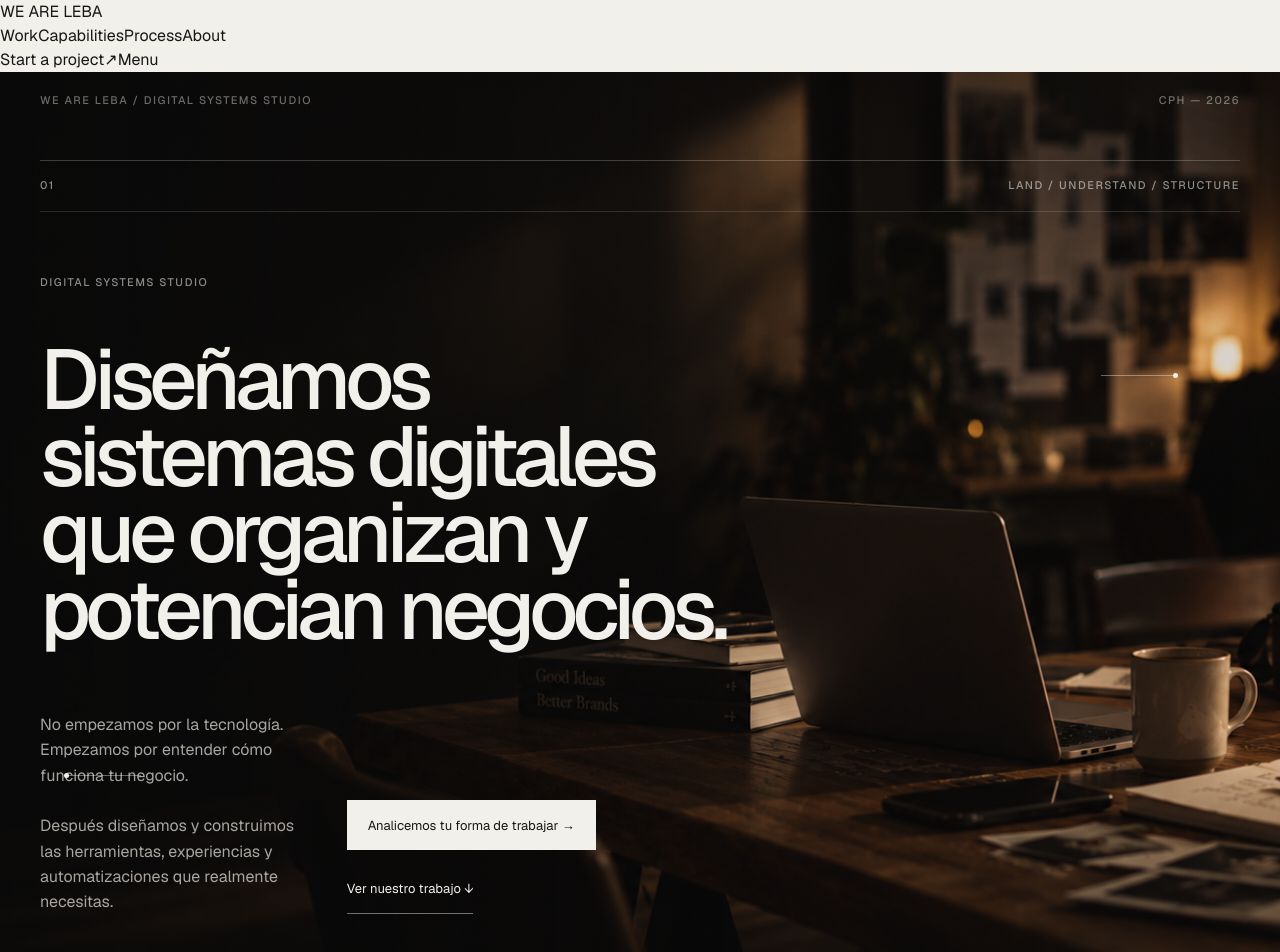
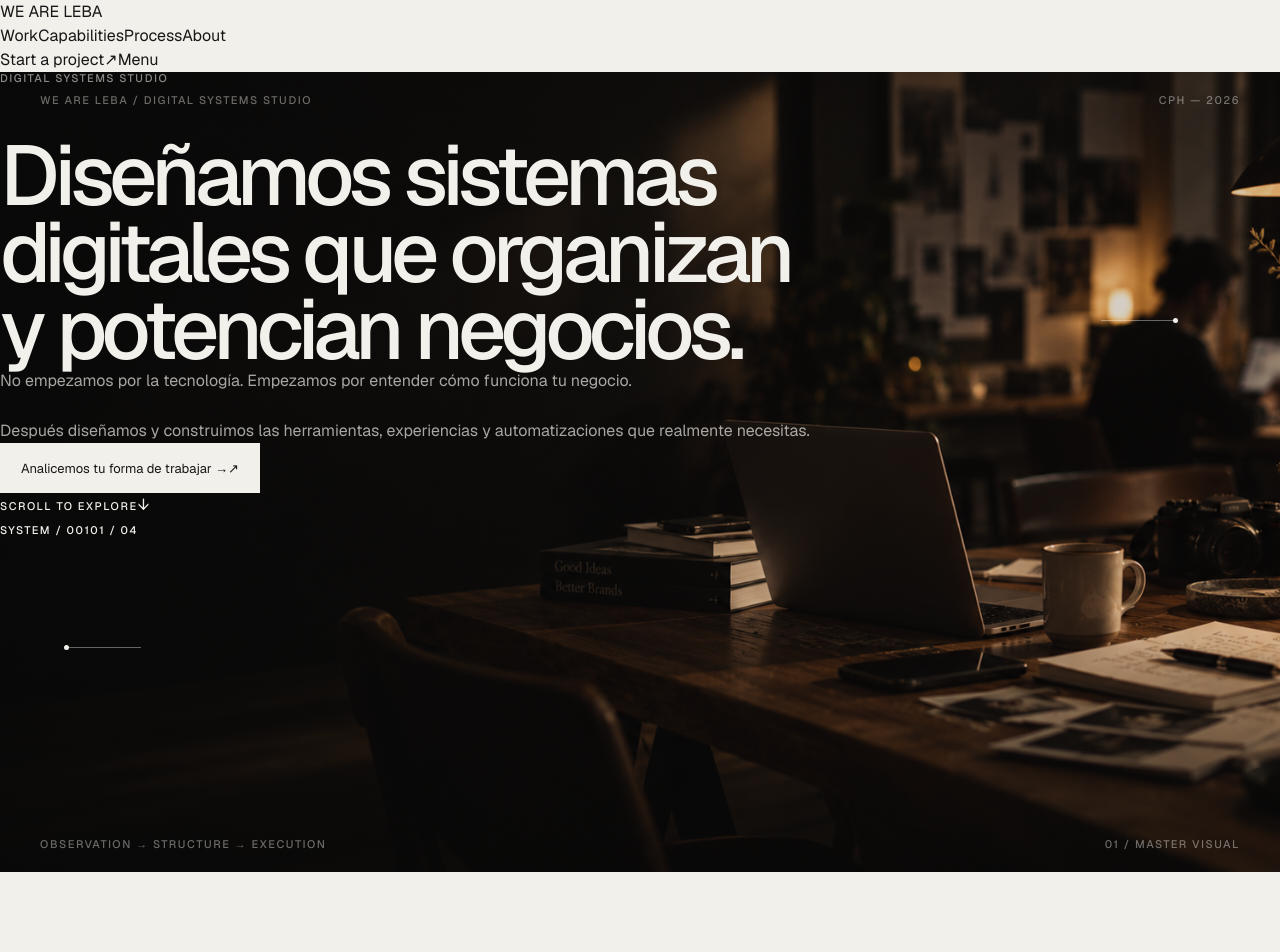
Before and after one commit to NicolasLlanos8799/weareleba, a Next.js app: page / in a window 1280 px wide. Shown: the top 952 px of the page. After the commit the page ends 872 px from the top, so only its background shows below. Built offline with nearby package versions, Linux system fonts and the light colour scheme.

Commit message:
feat: rebuild hero composition around cinematic master visual

```diff
--- a/components/sections/Hero.tsx
+++ b/components/sections/Hero.tsx
@@ -5,23 +5,19 @@ export function Hero() {
   const { hero } = homeContent;
 
   return (
-    <section id="top" className="hero" aria-labelledby="hero-title">
+    <section id="top" className="hero hero-cinematic" aria-labelledby="hero-title">
       <HeroReferenceVisual />
 
-      <div className="container hero-shell">
-        <div className="hero-index technical" aria-hidden="true">
-          <span>01</span>
-          <span>LAND / UNDERSTAND / STRUCTURE</span>
-        </div>
+      <div className="hero-cinematic-shade" aria-hidden="true" />
+      <div className="hero-cinematic-vignette" aria-hidden="true" />
 
-        <div className="grid-12 hero-layout">
-          <div className="hero-copy">
+      <div className="hero-content">
+        <div className="hero-copy-cinematic">
           <p className="technical hero-eyebrow">{hero.eyebrow}</p>
           <h1 id="hero-title" className="hero-title">
             {hero.headline}
           </h1>
 
-            <div className="hero-bottom">
           <p className="hero-body">
             {hero.body.split("\n\n").map((paragraph, index) => (
               <span key={index}>
@@ -34,18 +30,23 @@ export function Hero() {
           <div className="hero-actions">
             <a className="button-primary focusable" href="#contact">
               {hero.primaryCta}
-                </a>
-                <a className="button-secondary focusable" href="#work">
-                  {hero.secondaryCta}
+              <span aria-hidden="true">↗</span>
             </a>
           </div>
         </div>
+
+        <div className="hero-scroll-cue" aria-hidden="true">
+          <span className="hero-scroll-line" />
+          <div>
+            <span className="technical">SCROLL TO EXPLORE</span>
+            <span className="hero-scroll-arrow">↓</span>
           </div>
         </div>
 
-        <div className="hero-system-meta" aria-hidden="true">
+        <div className="hero-system-caption" aria-hidden="true">
           <span className="technical">{hero.systemLabel}</span>
-          <span className="technical">SYSTEM / 01</span>
+          <span className="hero-caption-rule" />
+          <span className="technical">01 / 04</span>
         </div>
       </div>
     </section>
```
Lines whose indentation alone changed are shown as unchanged.
